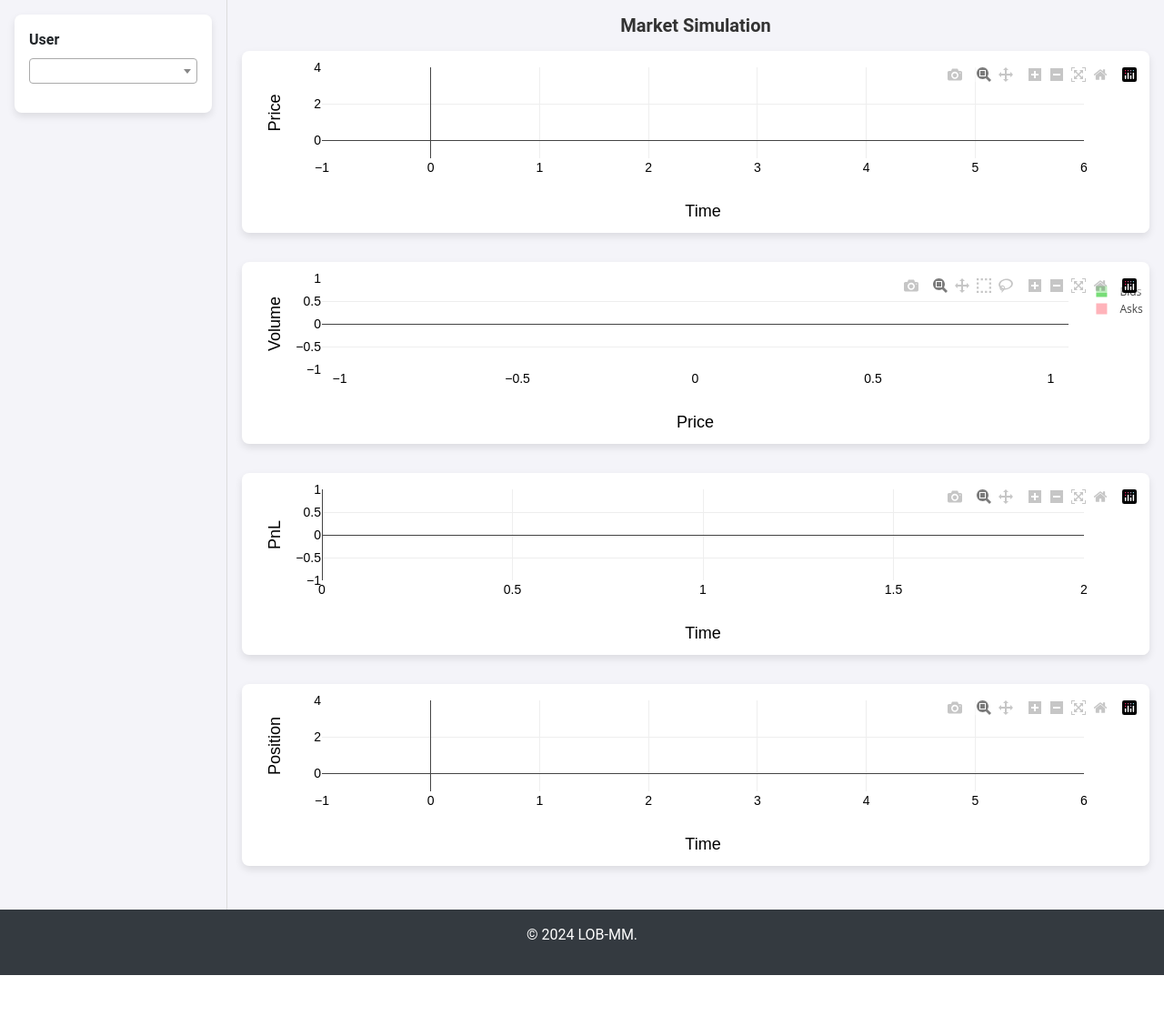
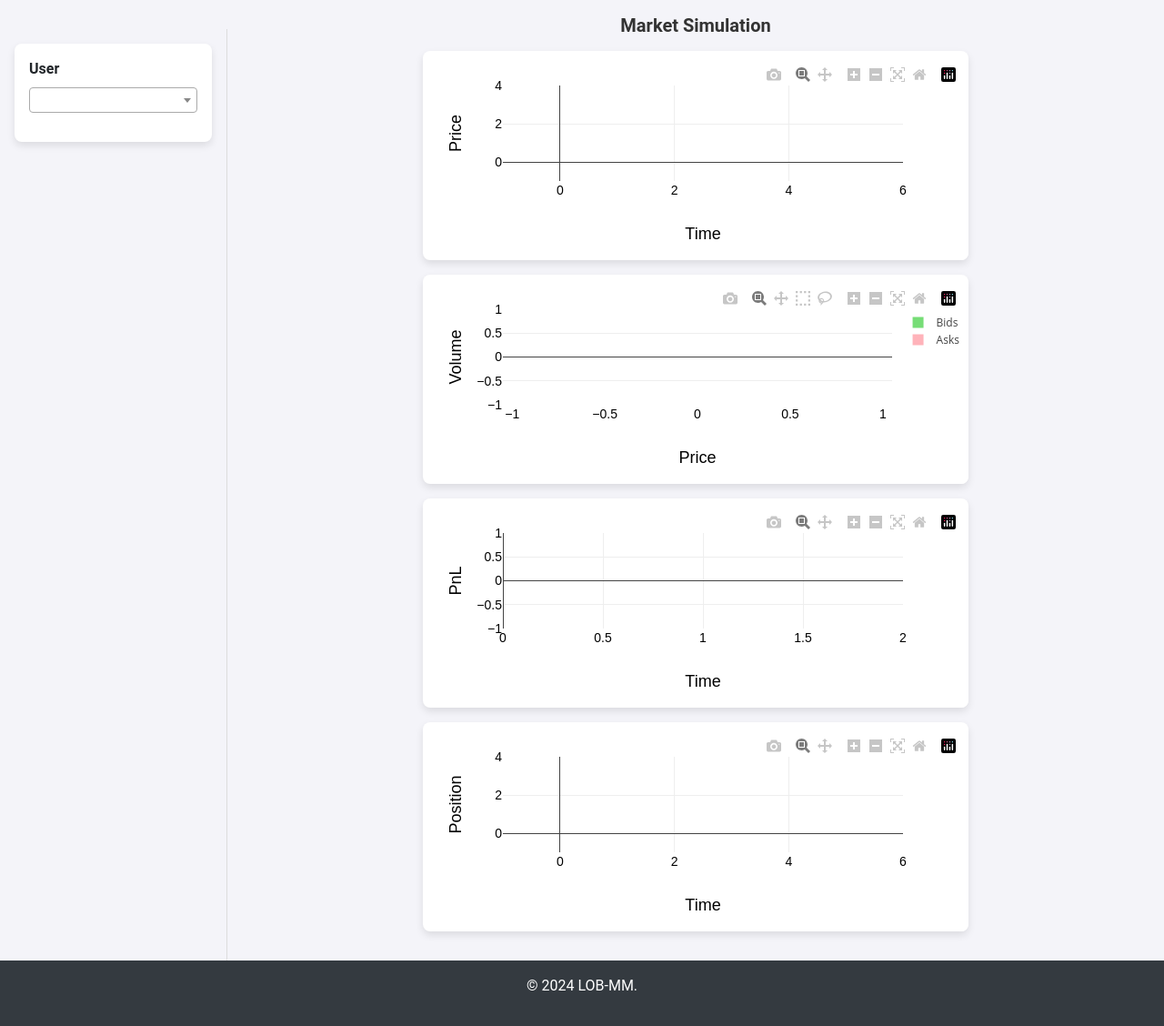
Before and after one commit to silue-dev/limit-order-book-market-making, a Flask app: page / in a window 1280 px wide. Shown: the part 56-1184 px from the top of the page at 91% size. Before the commit the page ends 1128 px from the top, so only its background shows below. Run offline with Flask 3, Linux system fonts and the light colour scheme; data that the repository does not hold is empty; some libraries are stand-ins or nearby versions.

Commit message:
adjusted front end

```diff
--- a/src/static/css/styles.css
+++ b/src/static/css/styles.css
@@ -36,9 +36,7 @@ body {
     background: #f4f4f9;
     border-right: 1px solid #ddd;
     padding: 1rem;
-}
-.sidebar h4 {
-    margin-bottom: 1rem;
+    margin-top: 2rem;
 }
 .content {
     flex: 1;
@@ -48,12 +46,14 @@ body {
 /* Chart container styling */
 .chart-container {
     width: 100%;
-    height: 25vh;  /* Adjusted height */
+    max-width: 600px;
+    height: 230px;
     background: #fff;
     border-radius: 8px;
     box-shadow: 0 4px 8px rgba(0,0,0,0.1);
     padding: 0.5rem;
-    margin-bottom: 2rem;
+    margin: 1rem auto; /* Center charts horizontally */
+    margin-bottom: 1rem;
     transition: transform 0.2s;
     overflow: hidden;
 }
--- a/src/static/js/scripts.js
+++ b/src/static/js/scripts.js
@@ -3,9 +3,11 @@ $(document).ready(function() {
 });
 
 const plot_margin = {
-    t: 10,  // top margin
-    b: 90   // bottom margin
+    t: 30,
+    b: 90
 };
+
+const plot_height = 225;  // height for all plots
 
 async function fetchData() {
     const response = await fetch('/mid_price');
@@ -70,6 +72,7 @@ async function updatePlot() {
             }
         },
         margin: plot_margin,
+        height: plot_height,
         barmode: 'overlay'
     }, {
         responsive: true
@@ -131,6 +134,7 @@ async function updateOrderBook() {
             }
         },
         margin: plot_margin,
+        height: plot_height,
         barmode: 'overlay'
     }, {
         responsive: true
@@ -176,6 +180,7 @@ async function updatePnlPlot(user) {
             }
         },
         margin: plot_margin,
+        height: plot_height,
         barmode: 'overlay'
     }, {
         responsive: true
@@ -221,6 +226,7 @@ async function updatePositionsPlot(user) {
             }
         },
         margin: plot_margin,
+        height: plot_height,
         barmode: 'overlay'
     }, {
         responsive: true
```
